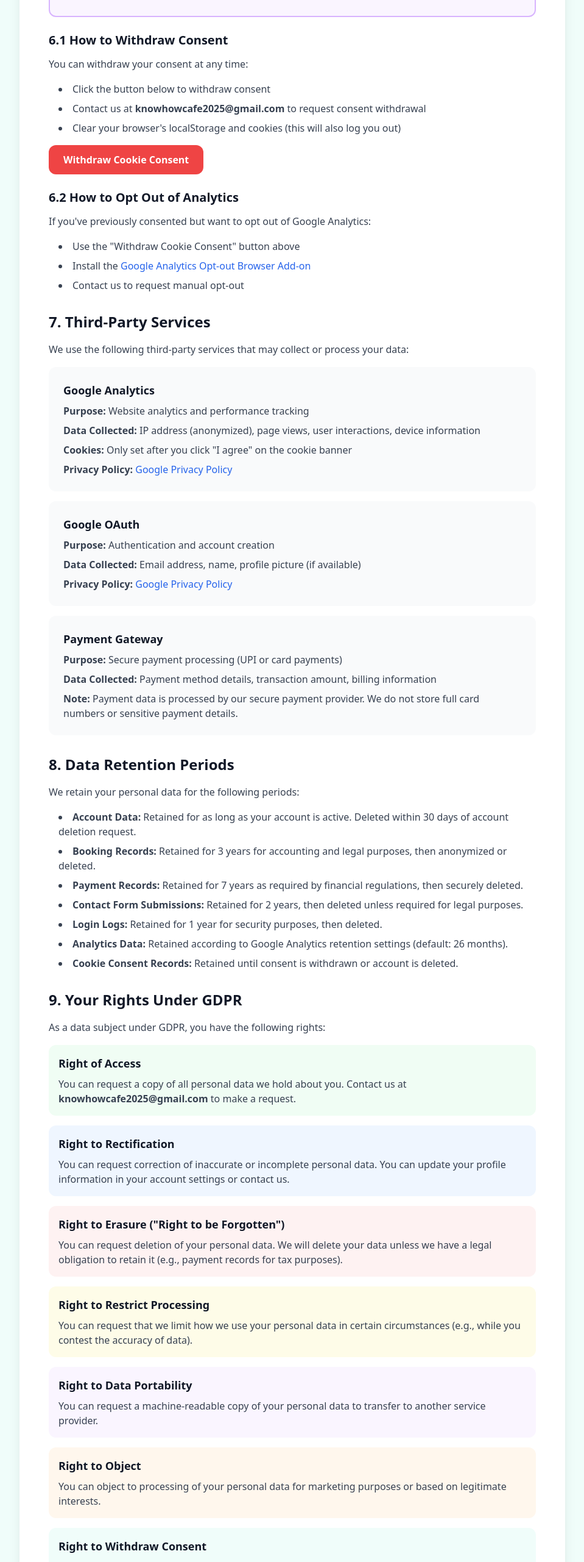
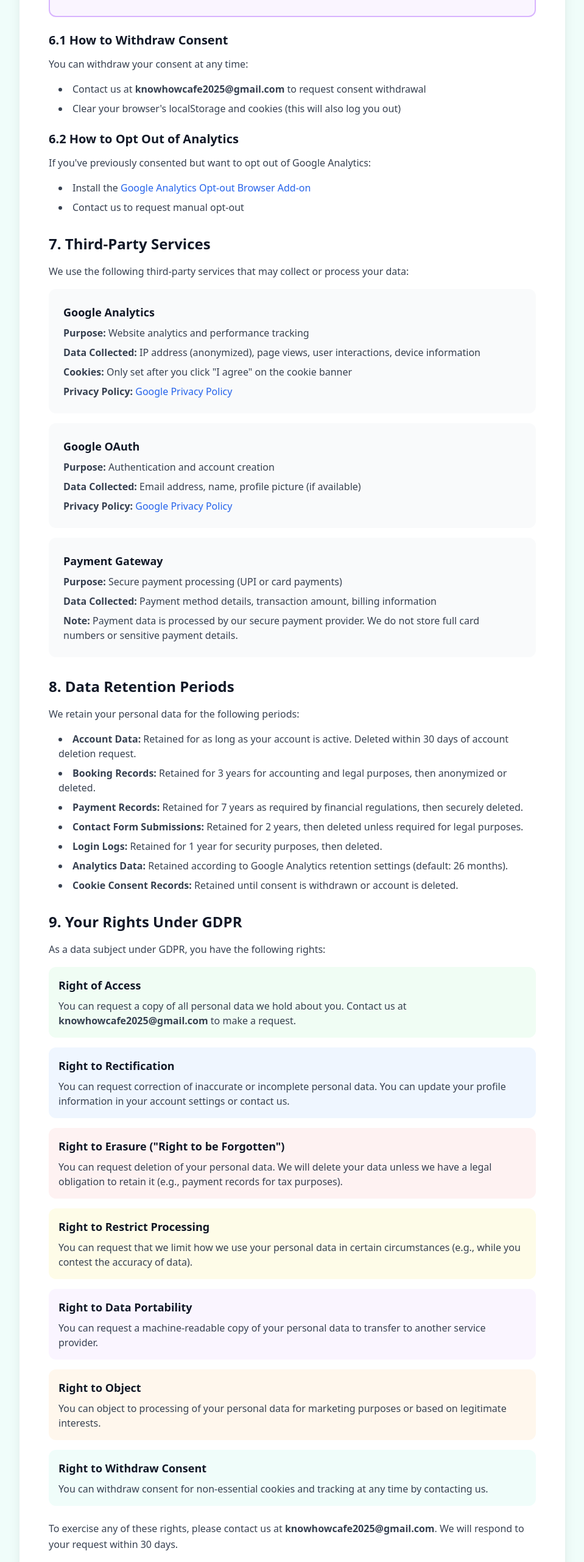
Before and after one commit to sathvikm22/KnowHow-Frontend, a React (Vite) app: page /privacy-policy in a window 1280 px wide. Shown: the part 3840-6402 px from the top of the page at 61% size, without its empty margins (160-1119 px from the left). Built offline with nearby package versions, Linux system fonts and the light colour scheme; no server answers; a web font is replaced by a local one.

Commit message:
Fix: Hide 'Withdraw Cookie Consent' button for non-logged-in users

```diff
--- a/src/pages/PrivacyPolicy.tsx
+++ b/src/pages/PrivacyPolicy.tsx
@@ -1,4 +1,4 @@
-import { useEffect } from 'react';
+import { useEffect, useState } from 'react';
 import { useNavigate } from 'react-router-dom';
 import Navigation from '../components/Navigation';
 import { api } from '../lib/api';
@@ -6,14 +6,31 @@ import { setCanonicalTag } from '../utils/seo';
 
 const PrivacyPolicy = () => {
   const navigate = useNavigate();
+  const [isLoggedIn, setIsLoggedIn] = useState(false);
 
   useEffect(() => {
     setCanonicalTag('/privacy-policy');
-    // Optional: Check if user is logged in, but allow access to privacy policy
-    // const storedUser = localStorage.getItem('userName');
-    // if (!storedUser) {
-    //   navigate('/');
-    // }
+
+    // Check if user is logged in
+    const checkAuth = async () => {
+      const storedUser = localStorage.getItem('userName');
+      if (storedUser) {
+        // Verify session is still valid
+        try {
+          const result = await api.getCurrentUser();
+          if (result?.success && result?.user) {
+            setIsLoggedIn(true);
+          }
+        } catch (error) {
+          // Session invalid, user not logged in
+          setIsLoggedIn(false);
+        }
+      } else {
+        setIsLoggedIn(false);
+      }
+    };
+
+    checkAuth();
   }, [navigate]);
 
   const handleWithdrawConsent = async () => {
@@ -224,23 +241,29 @@ const PrivacyPolicy = () => {
                 You can withdraw your consent at any time:
               </p>
               <ul className="list-disc list-inside text-gray-700 dark:text-gray-300 space-y-2 ml-4">
+                {isLoggedIn && (
                   <li>Click the button below to withdraw consent</li>
+                )}
                 <li>Contact us at <strong>knowhowcafe2025@gmail.com</strong> to request consent withdrawal</li>
                 <li>Clear your browser's localStorage and cookies (this will also log you out)</li>
               </ul>
+              {isLoggedIn && (
                 <button
                   onClick={handleWithdrawConsent}
                   className="mt-4 bg-red-500 text-white px-6 py-3 rounded-xl font-semibold hover:bg-red-600 transition-colors duration-300"
                 >
                   Withdraw Cookie Consent
                 </button>
+              )}
 
               <h3 className="text-xl font-semibold text-gray-900 dark:text-white mt-6 mb-3">6.2 How to Opt Out of Analytics</h3>
               <p className="text-gray-700 dark:text-gray-300 leading-relaxed mb-4">
                 If you've previously consented but want to opt out of Google Analytics:
               </p>
               <ul className="list-disc list-inside text-gray-700 dark:text-gray-300 space-y-2 ml-4">
+                {isLoggedIn && (
                   <li>Use the "Withdraw Cookie Consent" button above</li>
+                )}
                 <li>Install the <a href="https://tools.google.com/dlpage/gaoptout" target="_blank" rel="noopener noreferrer" className="text-blue-600 hover:underline">Google Analytics Opt-out Browser Add-on</a></li>
                 <li>Contact us to request manual opt-out</li>
               </ul>
@@ -368,7 +391,7 @@ const PrivacyPolicy = () => {
                 <div className="bg-teal-50 dark:bg-teal-900/20 rounded-xl p-4">
                   <h4 className="text-lg font-semibold text-gray-900 dark:text-white mb-2">Right to Withdraw Consent</h4>
                   <p className="text-gray-700 dark:text-gray-300">
-                    You can withdraw consent for non-essential cookies and tracking at any time using the button above or by contacting us.
+                    You can withdraw consent for non-essential cookies and tracking at any time {isLoggedIn && 'using the button above or '}by contacting us.
                   </p>
                 </div>
               </div>
```
Lines whose indentation alone changed are shown as unchanged.
